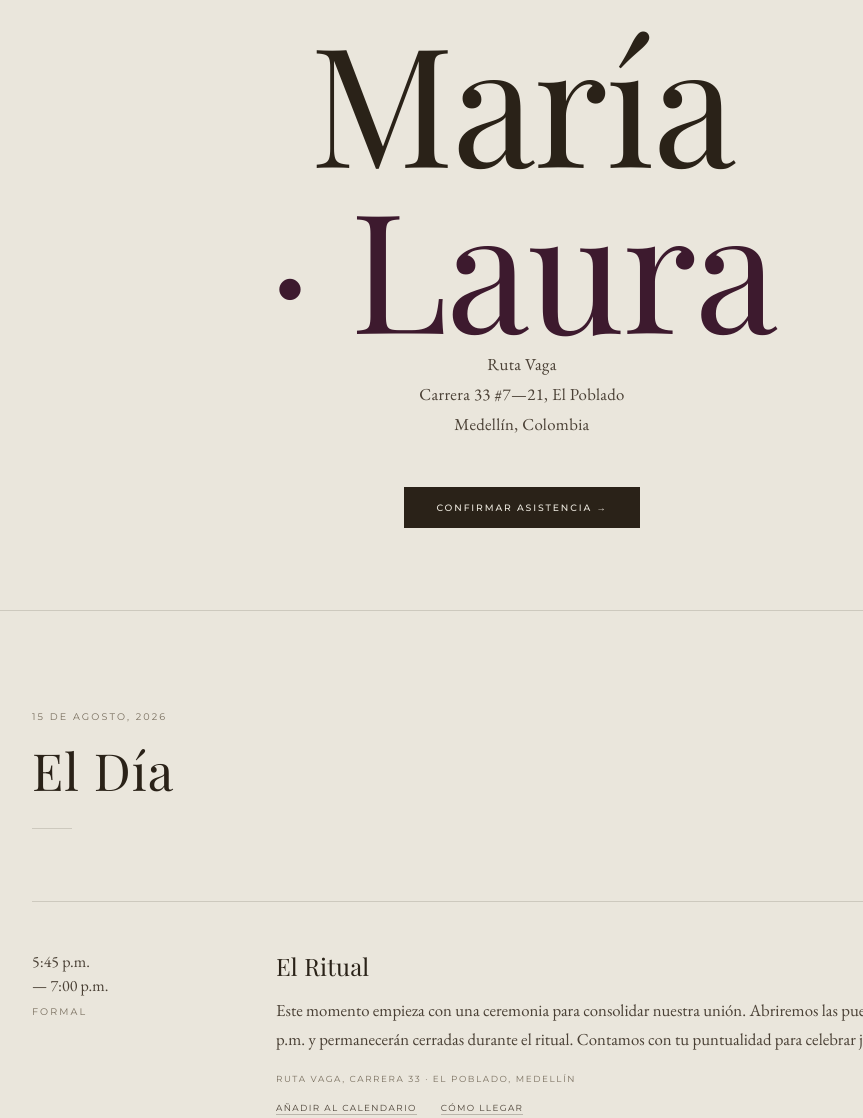
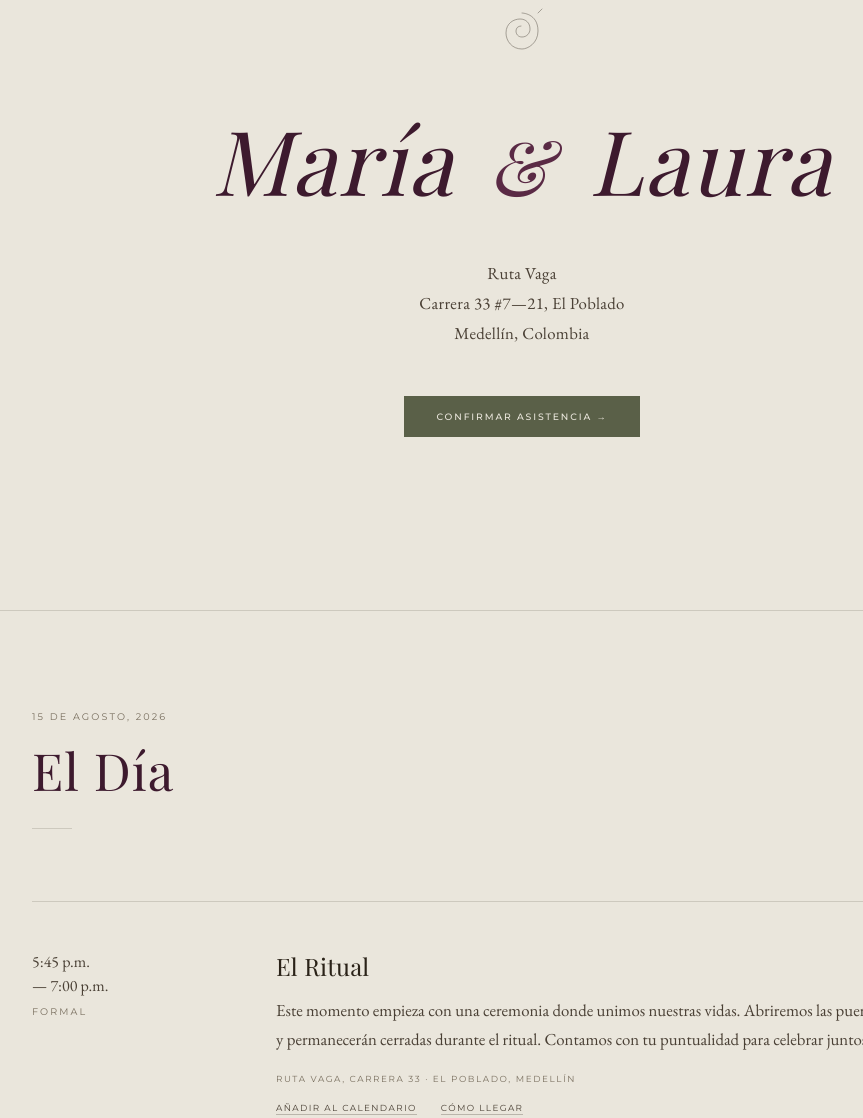
Before and after one commit to LauraPalech/wedding-site, a plain HTML site: page index.html in a window 1280 px wide. Shown: the part 190-1308 px from the top of the page, without its empty margins (118-981 px from the left). Drawn offline with nearby package versions, Linux system fonts and the light colour scheme; a web font is replaced by a local one.

Commit message:
Update index.html

```diff
--- a/index.html
+++ b/index.html
@@ -12,7 +12,7 @@
     :root {
       --bg:        #eae6dc;
       --bg-alt:    #e4dfd3;
-      --bg-dark:   #302820;
+      --bg-dark:   #2a1628;
       --ink:       #2a2218;
       --ink-mid:   #4a4035;
       --ink-soft:  #7a7060;
@@ -102,18 +102,21 @@
       opacity: 0.7;
     }
 
-    .hero-display {
+        .hero-display {
       font-family: 'Playfair Display', serif;
       font-weight: 400;
-      font-size: clamp(5.5rem, 13vw, 11rem);
-      line-height: 1.0;
-      color: var(--ink);
-      letter-spacing: -0.01em;
+      font-style: italic;
+      font-size: clamp(3.2rem, 7vw, 6rem);
+      line-height: 1.15;
+      color: var(--wine);
+      letter-spacing: 0.02em;
       margin-bottom: 0;
     }
-    .hero-display .line-wine {
-      color: var(--wine);
-      display: block;
+    .hero-display .amp-sign {
+      font-style: italic;
+      font-size: 0.85em;
+      color: var(--wine-mid);
+      margin: 0 0.15em;
     }
 
     .hero-byline {
@@ -141,6 +144,7 @@
       line-height: 1.8;
       letter-spacing: 0.02em;
       text-align: center;
+      margin-top: 48px;
     }
 
     .hero-actions {
@@ -151,7 +155,7 @@
       font-family: 'Montserrat', sans-serif;
       font-size: 0.58rem; font-weight: 500;
       letter-spacing: 0.2em; text-transform: uppercase;
-      color: var(--bg); background: var(--ink);
+      color: var(--bg); background: #5a6048;
       border: none; padding: 15px 32px;
       text-decoration: none; transition: opacity 0.2s;
       cursor: pointer;
@@ -182,7 +186,7 @@
       font-family: 'Playfair Display', serif;
       font-weight: 400;
       font-size: clamp(2rem, 4vw, 3.2rem);
-      color: var(--ink);
+      color: var(--wine);
       letter-spacing: 0.02em;
     }
     .section-head .rule { margin-top: 24px; max-width: 40px; }
@@ -499,8 +503,7 @@
     </svg>
 
     <h1 class="hero-display">
-      María
-      <span class="line-wine">· Laura</span>
+      María <span class="amp-sign">&amp;</span> Laura
     </h1>
 
     <p class="hero-venue">
@@ -532,7 +535,7 @@
         </div>
         <div class="event-content">
           <h3 class="event-title">El Ritual</h3>
-          <p class="event-desc">Este momento empieza con una ceremonia para consolidar nuestra unión. Abriremos las puertas de 5:45 a 6:00 p.m. y permanecerán cerradas durante el ritual. Contamos con tu puntualidad para celebrar juntos.</p>
+          <p class="event-desc">Este momento empieza con una ceremonia donde unimos nuestras vidas. Abriremos las puertas de 5:45 a 6:00 p.m. y permanecerán cerradas durante el ritual. Contamos con tu puntualidad para celebrar juntos.</p>
           <span class="event-loc">Ruta Vaga, Carrera 33 · El Poblado, Medellín</span>
           <div class="event-links">
             <a href="https://calendar.google.com/calendar/render?action=TEMPLATE&text=El+Ritual+%E2%80%94+Mar%C3%ADa+%26+Laura&dates=20260815T224500Z/20260816T000000Z&details=Ceremonia+de+uni%C3%B3n&location=Ruta+Vaga,+Carrera+33,+El+Poblado,+Medell%C3%ADn" target="_blank" class="link-inline">Añadir al calendario</a>
@@ -742,7 +745,7 @@
 
         <p id="rsvp-error" style="display:none; color:#a03030; font-family:'EB Garamond',serif; font-style:italic; font-size:0.95rem; margin-top:16px;"></p>
 
-        <button onclick="enviarRSVP()" class="btn-dark" style="margin-top:32px; width:100%; background:var(--ink);">Confirmar →</button>
+        <button onclick="enviarRSVP()" class="btn-dark" style="margin-top:32px; width:100%; background:#5a6048;">Confirmar →</button>
       </div>
 
       <div id="rsvp-success" style="display:none; text-align:center; padding:40px 0;">
```
